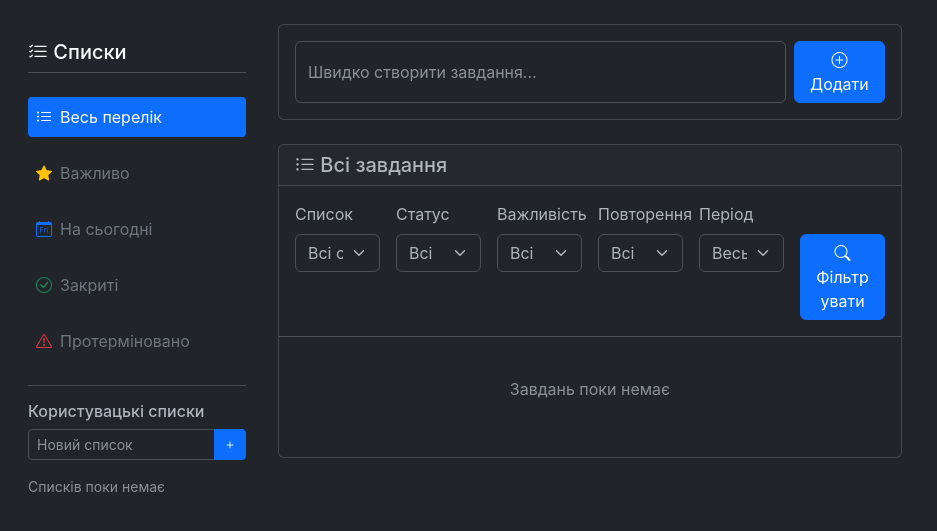
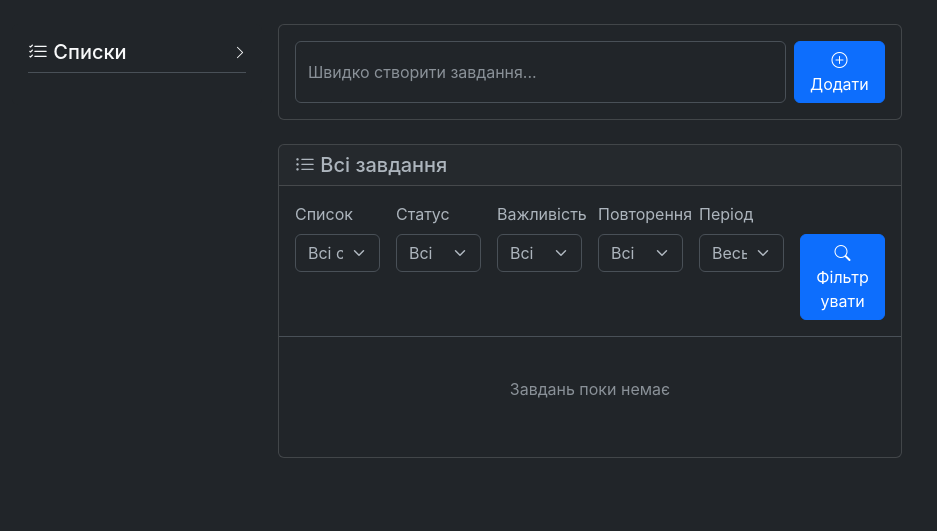
Before and after one commit to darkistan/SD, a Flask app: page /todo in a window 1280 px wide. Shown: the part 56-587 px from the top of the page, without its empty margins (0-937 px from the left). Run offline with Flask 3, Linux system fonts and the light colour scheme; a user stored in the database is signed in; data that the repository does not hold is empty.

Commit message:
Add collapse/expand functionality for lists and custom lists sections in TO DO sidebar

```diff
--- a/Система заявок/web_admin/static/css/todo.css
+++ b/Система заявок/web_admin/static/css/todo.css
@@ -57,6 +57,41 @@
 
 .sidebar-lists {
     margin-top: 1rem;
+}
+
+/* Collapse functionality */
+.collapse-toggle {
+    cursor: pointer;
+    transition: transform 0.3s ease;
+    border: none;
+    background: none;
+    color: var(--bs-light);
+    font-size: 0.875rem;
+}
+
+.collapse-toggle:hover {
+    color: var(--bs-primary);
+}
+
+.collapse-icon {
+    transition: transform 0.3s ease;
+    display: inline-block;
+}
+
+.collapse-toggle[aria-expanded="false"] .collapse-icon {
+    transform: rotate(-90deg);
+}
+
+.collapse-toggle[aria-expanded="true"] .collapse-icon {
+    transform: rotate(0deg);
+}
+
+.sidebar-content.collapse:not(.show) {
+    display: none;
+}
+
+#sidebar-custom-lists.collapse:not(.show) {
+    display: none;
 }
 
 /* Main Content */
--- a/Система заявок/web_admin/static/js/todo.js
+++ b/Система заявок/web_admin/static/js/todo.js
@@ -201,6 +201,33 @@ document.addEventListener('DOMContentLoaded', function() {
         });
     }
 
+    // Згортання/розгортання секцій
+    document.querySelectorAll('.collapse-toggle').forEach(button => {
+        const targetId = button.dataset.target;
+        const target = document.getElementById(targetId);
+        if (!target) return;
+
+        // Встановлюємо початковий стан (згорнуто за замовчуванням)
+        if (!target.classList.contains('show')) {
+            button.setAttribute('aria-expanded', 'false');
+        }
+
+        button.addEventListener('click', function(e) {
+            e.preventDefault();
+            const isExpanded = this.getAttribute('aria-expanded') === 'true';
+
+            if (isExpanded) {
+                // Згортаємо
+                target.classList.remove('show');
+                this.setAttribute('aria-expanded', 'false');
+            } else {
+                // Розгортаємо
+                target.classList.add('show');
+                this.setAttribute('aria-expanded', 'true');
+            }
+        });
+    });
+
     // Ініціалізація
     updateSelectedCount();
 });
--- a/Система заявок/web_admin/templates/todo.html
+++ b/Система заявок/web_admin/templates/todo.html
@@ -9,9 +9,14 @@
     <!-- Sidebar -->
     <div class="todo-sidebar">
         <div class="sidebar-header">
-            <h5><i class="bi bi-list-check"></i> Списки</h5>
+            <h5 class="d-flex justify-content-between align-items-center mb-0">
+                <span><i class="bi bi-list-check"></i> Списки</span>
+                <button type="button" class="btn btn-sm btn-link text-light p-0 collapse-toggle" data-target="sidebar-lists-main" aria-label="Згорнути/розгорнути">
+                    <i class="bi bi-chevron-down collapse-icon"></i>
+                </button>
+            </h5>
         </div>
-        <div class="sidebar-content">
+        <div class="sidebar-content collapse" id="sidebar-lists-main">
             <ul class="list-group list-group-flush">
                 <li class="list-group-item">
                     <a href="{{ url_for('todo', filter='all') }}" class="sidebar-link {% if filter_type == 'all' %}active{% endif %}">
@@ -45,8 +50,12 @@
             <div class="sidebar-lists">
                 <div class="d-flex justify-content-between align-items-center mb-2">
                     <h6 class="mb-0">Користувацькі списки</h6>
+                    <button type="button" class="btn btn-sm btn-link text-light p-0 collapse-toggle" data-target="sidebar-custom-lists" aria-label="Згорнути/розгорнути">
+                        <i class="bi bi-chevron-down collapse-icon"></i>
+                    </button>
                 </div>
 
+                <div class="collapse" id="sidebar-custom-lists">
                     <!-- Форма створення списку -->
                     <form method="POST" action="{{ url_for('todo_list_create') }}" class="mb-3">
                         <input type="hidden" name="csrf_token" value="{{ csrf_token() }}"/>
@@ -83,6 +92,7 @@
                     {% else %}
                     <p class="text-muted small">Списків поки немає</p>
                     {% endif %}
+                </div>
             </div>
         </div>
     </div>
```
Lines whose indentation alone changed are shown as unchanged.
